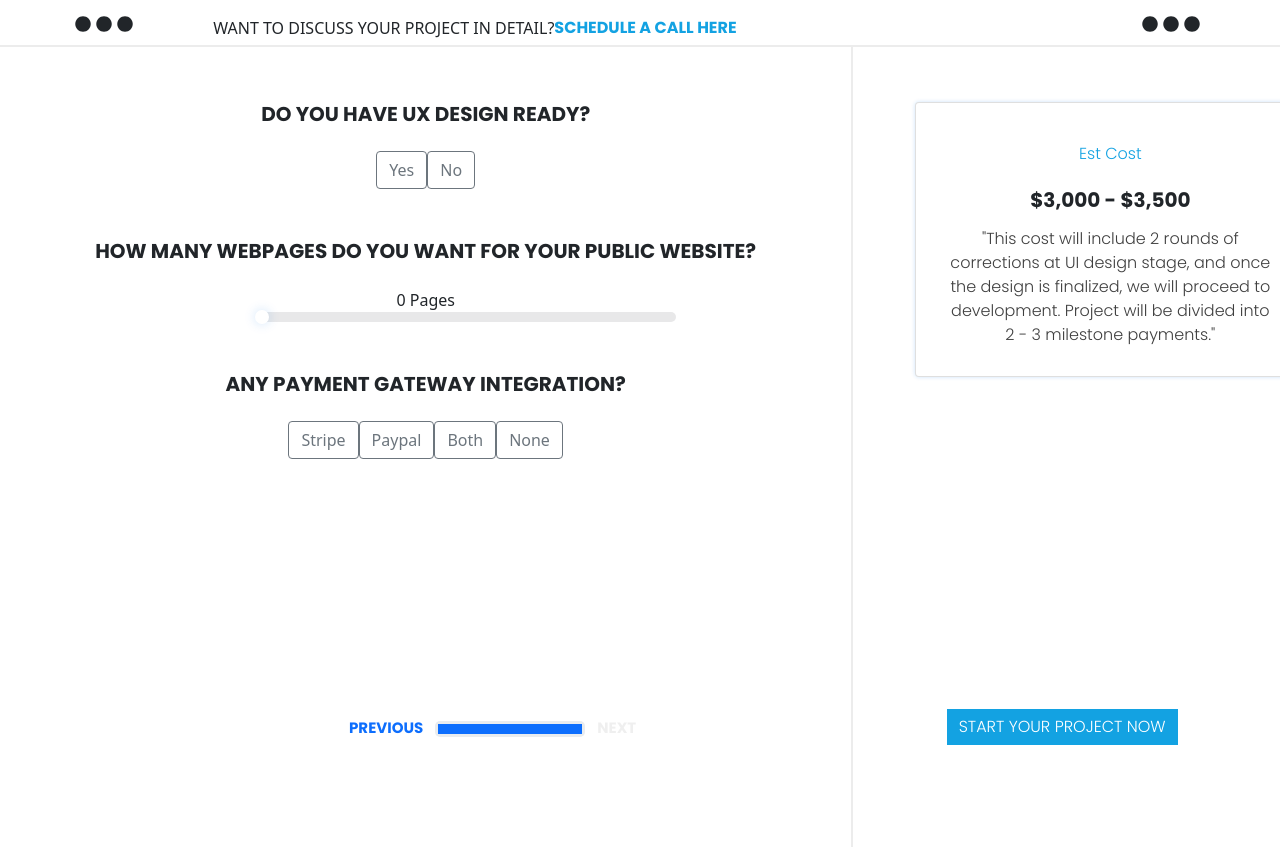
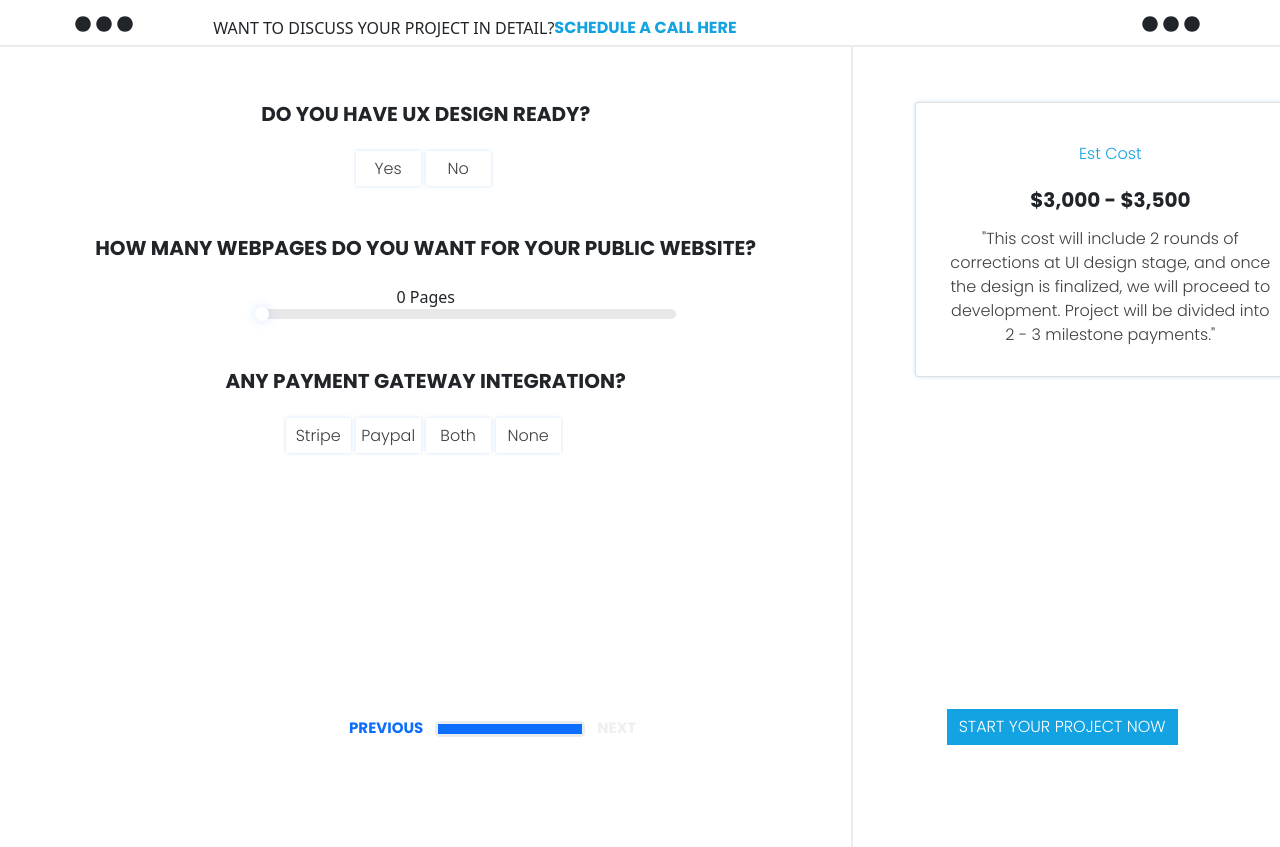
Before and after one commit to rashedsadat/flexcalculator, a React (Create React App) app: page /details in a window 1280 px wide. Built offline with nearby package versions, Linux system fonts and the light colour scheme.

Commit message:
new update

```diff
--- a/src/assets/css/style.css
+++ b/src/assets/css/style.css
@@ -182,3 +182,29 @@
     border: none;
     border-radius: 0;
 }
+
+.detailsButton:hover{
+    background-color: #13A2E2;
+    color: #FFFFFF;
+}
+
+.detailsOptionButton{
+    background-color: #FFFFFF;
+    height: 35px;
+    width: 65px;
+    font-size: 16px;
+    font-weight: 300;
+    font-family: 'Poppins';
+    color: #3F3F3F !important;
+    border-radius: 0px;
+    margin-right: 5px;
+    padding: 5px;
+    box-shadow: 0 0 4px 0 rgba(0, 115, 230, 0.2);
+    border: none;
+}
+
+.detailsOptionButton:hover{
+    background-color: #FFFFFF;
+    box-shadow: 0 0 4px 0 rgba(0, 115, 230, 0.2);
+    padding: 5px;
+}
--- a/src/components/details/Details.js
+++ b/src/components/details/Details.js
@@ -1,7 +1,5 @@
 import React, { Component, Fragment } from 'react';
-import '../../assets/css/bootstrap.min.css';
 import { Button, Col, Container, Form, InputGroup, Row, ProgressBar, Card } from 'react-bootstrap';
-import '../../assets/css/style.css';
 import { Link } from 'react-router-dom';
 import { Range } from "react-range";
 
@@ -17,8 +15,8 @@
                         <Col lg={8} md={8} sm={12} className='colSideBar topMargin'>
                             <h3 className='text-center title'>DO YOU HAVE UX DESIGN READY?</h3>
                             <div className='detailsDiv'>
-                                <Button variant="outline-secondary">Yes</Button>
-                                <Button variant="outline-secondary">No</Button>
+                                <Button className='detailsOptionButton' variant="outline-secondary">Yes</Button>
+                                <Button className='detailsOptionButton' variant="outline-secondary">No</Button>
                             </div>
                             <h3 className='text-center title'>HOW MANY WEBPAGES DO YOU WANT FOR YOUR PUBLIC WEBSITE?</h3>
                             <div className='detailsDiv'>
@@ -63,10 +61,10 @@
 
                             <h3 className='text-center title'>ANY PAYMENT GATEWAY INTEGRATION?</h3>
                             <div className='detailsDiv'>
-                                <Button variant="outline-secondary">Stripe</Button>
-                                <Button variant="outline-secondary">Paypal</Button>
-                                <Button variant="outline-secondary">Both</Button>
-                                <Button variant="outline-secondary">None</Button>
+                                <Button className='detailsOptionButton' variant="outline-secondary">Stripe</Button>
+                                <Button className='detailsOptionButton' variant="outline-secondary">Paypal</Button>
+                                <Button className='detailsOptionButton' variant="outline-secondary">Both</Button>
+                                <Button className='detailsOptionButton' variant="outline-secondary">None</Button>
                             </div>
                             <div className='prevNextDetails'>
                                 <Button className='enableButton previous'><Link className='enableButtonLink' to="/webtype">PREVIOUS</Link></Button>
```
